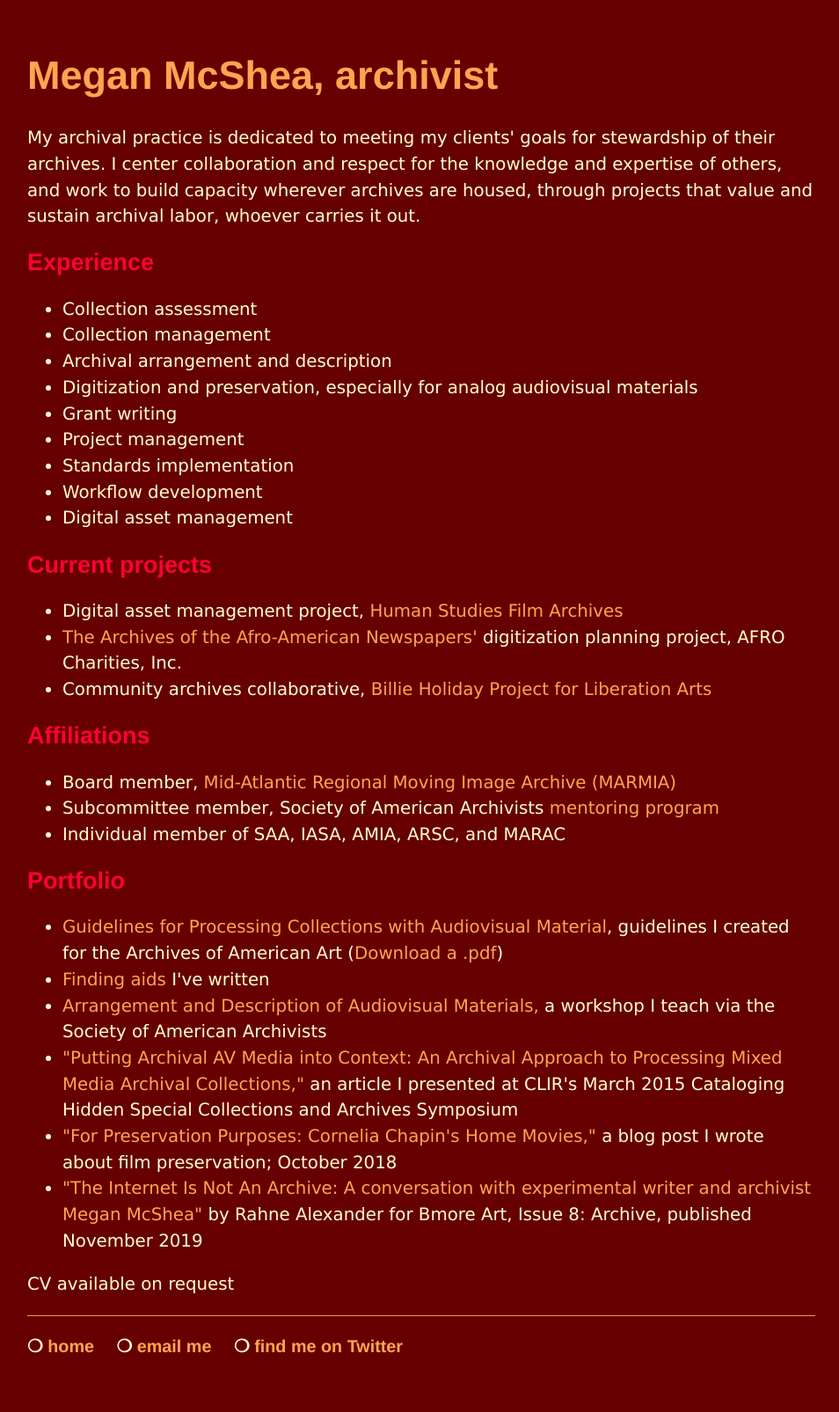
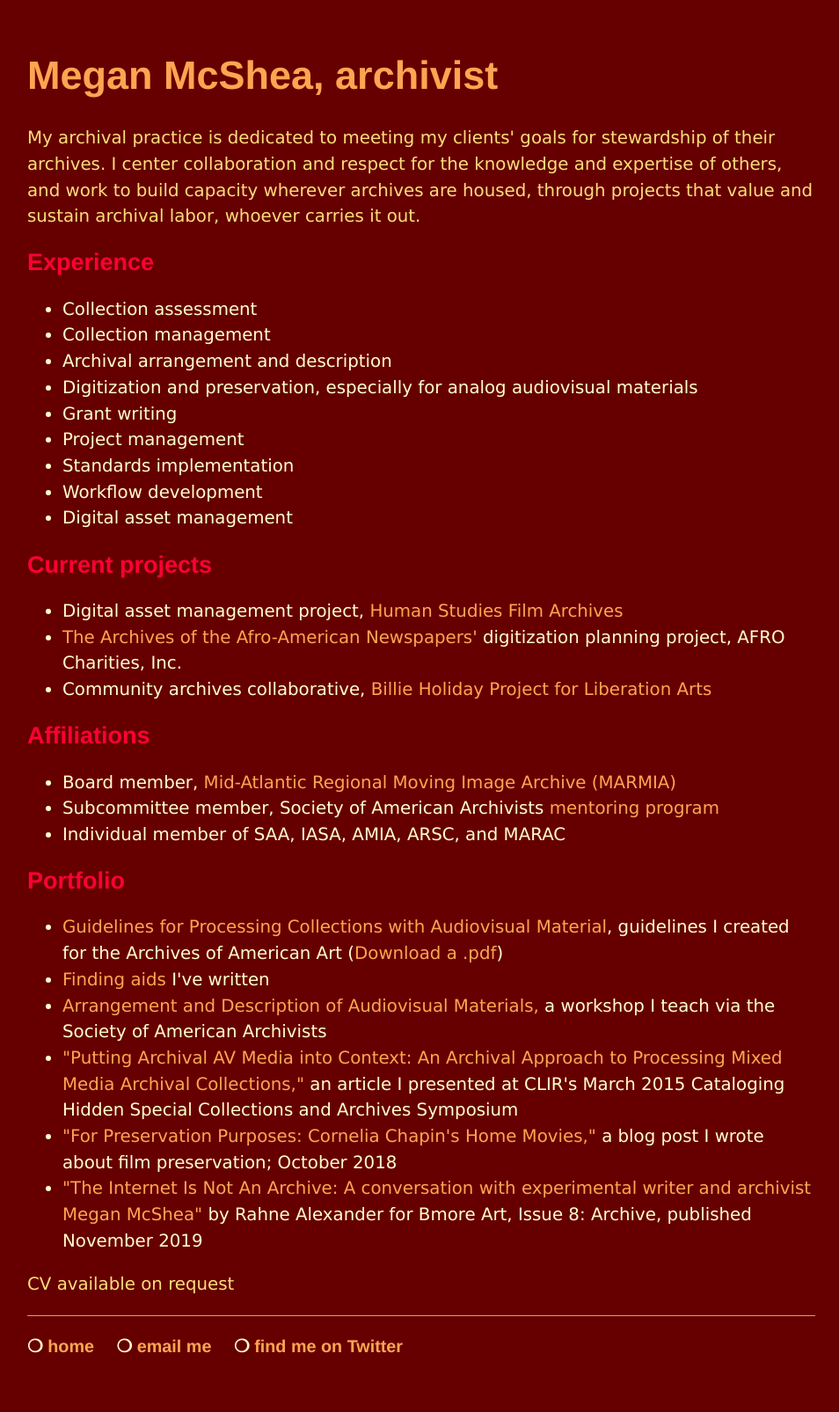
Before and after one commit to megan-mcshea/megan-mcshea.github.io, a Jekyll site: the page built from archivist.html, in a window 1280 px wide. Shown: the whole page at 88% size, without its empty margins (161-1115 px from the left). Built offline with Jekyll 4.4.1, drawn with Linux system fonts in a browser that asks for light colours.

Commit message:
Update main.css

```diff
--- a/css/main.css
+++ b/css/main.css
@@ -35,7 +35,7 @@ p {
     font-size: 2.2vmin;
     font-family:'Verdana', 'Sans-Serif';
     line-height: 150%;
-    color: #FFFFCC;
+    color: #FCDD7C;
 }
 ul {
     font-size: 2.2vmin;
```
